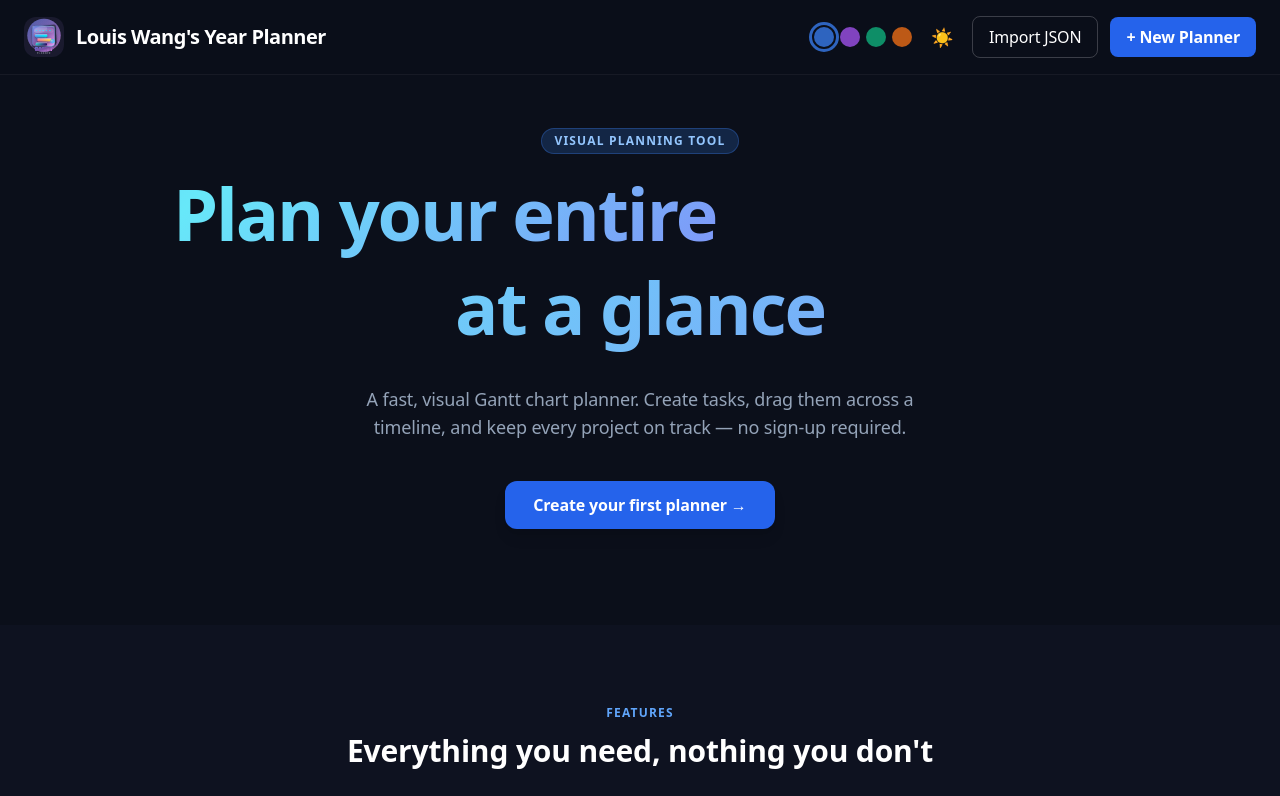
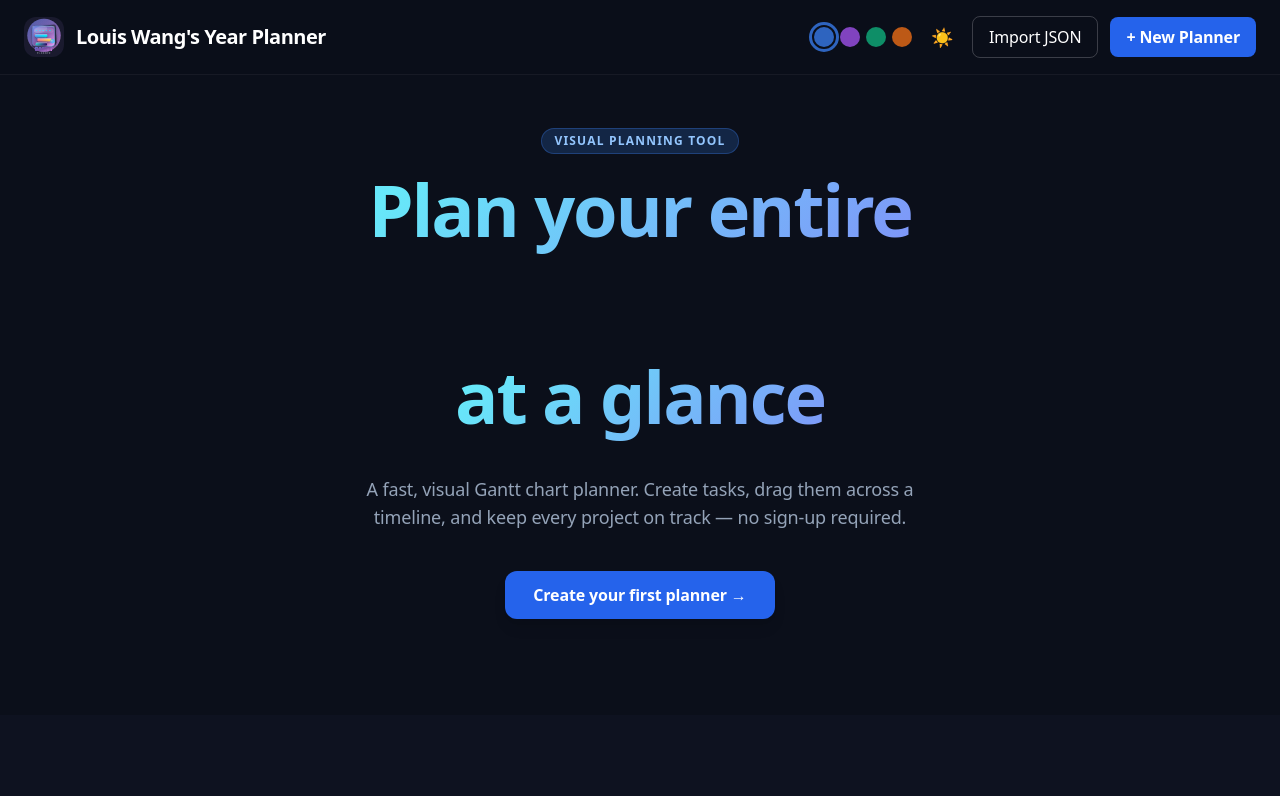
Before and after one commit to Louisw123451/Louis-Wang-s-Year-Planner, a React (Create React App) app: page / in a window 1280 px wide. Shown: the top 796 px of the page. Built offline with nearby package versions, Linux system fonts and the light colour scheme.

Commit message:
Hero: revert to clean 3-line headline layout

```diff
--- a/src/LandingPage.js
+++ b/src/LandingPage.js
@@ -263,39 +263,25 @@ export default function LandingPage({ onOpen }) {
         </span>
 
         {/* Animated headline */}
-        <h1 className="text-5xl sm:text-6xl md:text-7xl font-extrabold mb-6 text-center w-full" style={{ lineHeight: 1.2 }}>
-          {/* Line 1: "Plan your entire [word]" — word uses absolute pos so static text is always centred on full line */}
-          <span style={{ display: 'block', textAlign: 'center', whiteSpace: 'nowrap' }}>
+        <h1 className="text-5xl sm:text-6xl md:text-7xl font-extrabold leading-tight mb-6 text-center w-full">
           <span
-              className="hero-gradient-text text-transparent"
+            className="hero-gradient-text text-transparent block"
             style={{ backgroundImage: `linear-gradient(135deg, ${accentCfg.from}, ${accentCfg.via}, ${accentCfg.to})` }}
           >
-              Plan your entire&nbsp;
+            Plan your entire
           </span>
-            <span style={{ position: 'relative', display: 'inline-block', minWidth: '5.2em' }}>
+          <span className="block" style={{ minHeight: '1.3em' }}>
             <span
               key={wordIdx}
               className="word-cycle hero-gradient-text text-transparent"
-                style={{
-                  backgroundImage: `linear-gradient(135deg, ${accentCfg.from}, ${accentCfg.via}, ${accentCfg.to})`,
-                  position: 'absolute',
-                  left: 0,
-                  top: 0,
-                  whiteSpace: 'nowrap',
-                }}
+              style={{ backgroundImage: `linear-gradient(135deg, ${accentCfg.from}, ${accentCfg.via}, ${accentCfg.to})` }}
             >
               {CYCLE_WORDS[wordIdx]}
             </span>
-              {/* invisible longest word to hold space */}
-              <span aria-hidden="true" style={{ visibility: 'hidden', pointerEvents: 'none' }}
-                className="hero-gradient-text"
-              >projects</span>
           </span>
-          </span>
-          {/* Line 2 */}
           <span
-            className="hero-gradient-text text-transparent"
-            style={{ backgroundImage: `linear-gradient(135deg, ${accentCfg.from}, ${accentCfg.via}, ${accentCfg.to})`, display: 'block', textAlign: 'center' }}
+            className="hero-gradient-text text-transparent block"
+            style={{ backgroundImage: `linear-gradient(135deg, ${accentCfg.from}, ${accentCfg.via}, ${accentCfg.to})` }}
           >
             at a glance
           </span>
```
Lines whose indentation alone changed are shown as unchanged.
